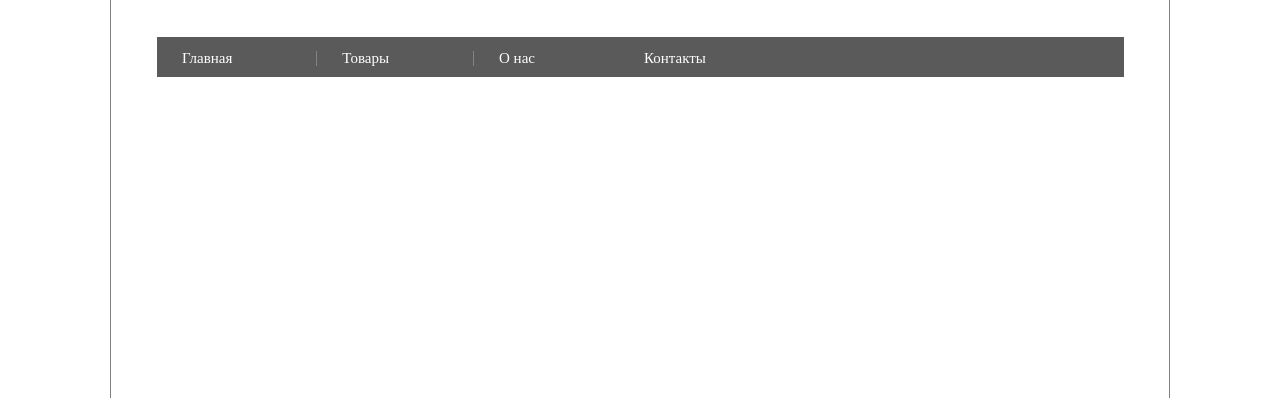
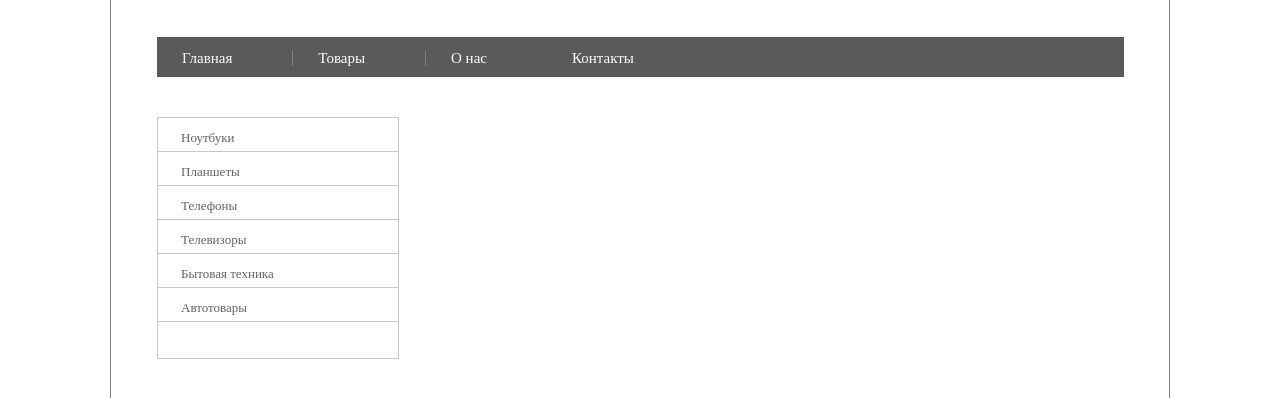
Before and after one commit to VictorPak/HTML_course_materials, a plain HTML site: page lesson3/index.html in a window 1280 px wide. Shown: the part 96-494 px from the top of the page. Drawn offline with Linux system fonts and the light colour scheme.

Commit message:
Правим Sidebar-menu

```diff
--- a/lesson3/index.html
+++ b/lesson3/index.html
@@ -34,7 +34,15 @@
             </div>
         </div>
         <div class="main">
-            <div class="sidebar-menu"></div>
+            <div class="sidebar-menu">
+                <ul>
+                    <li><a href="#">Ноутбуки</a></li>
+                    <li><a href="#">Планшеты</a></li>
+                    <li><a href="#">Телефоны</a></li>
+                    <li><a href="#">Телевизоры</a></li>
+                    <li><a href="#">Бытовая техника</a></li>
+                    <li><a href="#">Автотовары</a></li>
+                </ul>           </div>
             <div class="main-img"></div>
             <div class="main-text"></div>
         </div>
--- a/lesson3/style/style.css
+++ b/lesson3/style/style.css
@@ -24,7 +24,7 @@
 .header-menu ul li a {
     display: block;
     padding-left: 25px;
-    padding-right: 84px;
+    padding-right: 60px;
     text-decoration: none;
     float: left;
     font-family: Myriad Pro sans-serif;
@@ -37,3 +37,24 @@
     border-right: 1px solid #838383;
 
 }
+
+
+.sidebar-menu {
+    height: 240px;
+    width: 240px;
+    margin-top: 40px;
+    border: 1px solid #c8c8c8;
+}
+.sidebar-menu ul li {
+
+    border-bottom: 1px solid #c8c8c8;
+    padding: 13px 0 7px 23px;
+    box-sizing: border-box;
+    font-family: Myriad Pro sans-serif;
+    font-size: 13px;
+
+}
+.sidebar-menu ul li a {
+    text-decoration: none;
+    color: #656363;
+}
```
